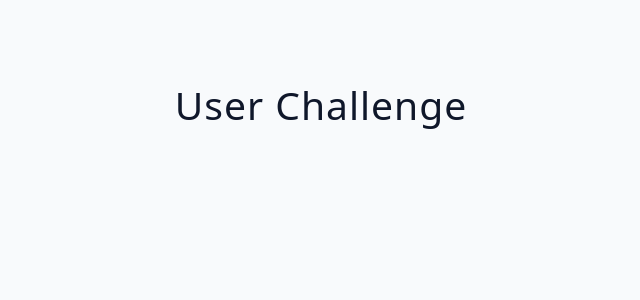
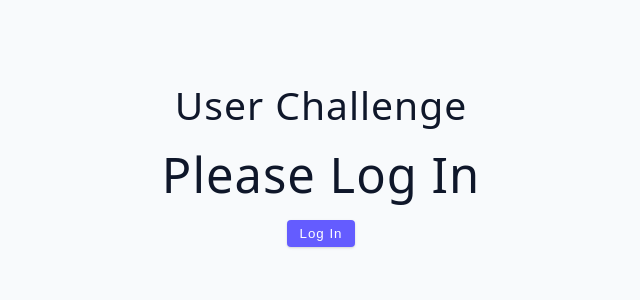
Before and after one commit to Boopalan-d3v/Learn-React, a React (Vite) app in the folder advanced-react/: page / in a window 1280 px wide. Shown: the top 300 px of the page, without its empty margins (319-959 px from the left). Built offline with nearby package versions, Linux system fonts and the light colour scheme.

Commit message:
complete user challenge

```diff
--- a/advanced-react/src/tutorial/03-conditional-rendering/starter/07-user-challenge.jsx
+++ b/advanced-react/src/tutorial/03-conditional-rendering/starter/07-user-challenge.jsx
@@ -1,5 +1,23 @@
+import { useState} from 'react'
+
 const UserChallenge = () => {
-  return <h2>user challenge</h2>;
+
+  const [user, setUser] = useState (null)
+
+  const logIn = () => {
+    setUser({name:'ashi'})
+  }
+
+  const logOut = () => {
+    setUser(null)
+  }
+
+  return<>
+    <h2>user challenge</h2>
+    {user? (<div><h1>hello there, {user.name}</h1>
+    <button className='btn' onClick={logOut}> Log Out</button></div>) : (<div><h1>Please Log In</h1>
+    <button className='btn' onClick={logIn}>Log in</button></div>)}
+    </>;
 };
 
 export default UserChallenge;
```
